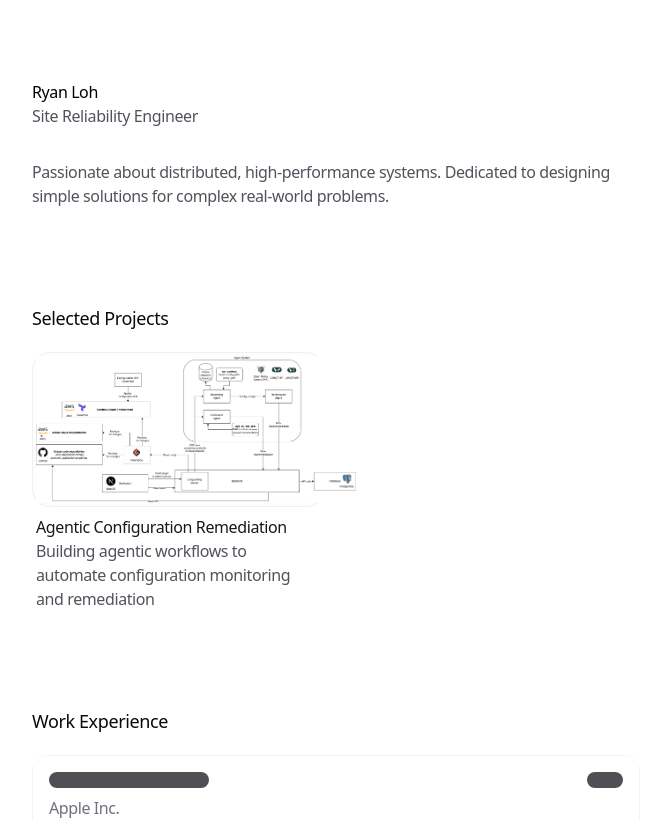
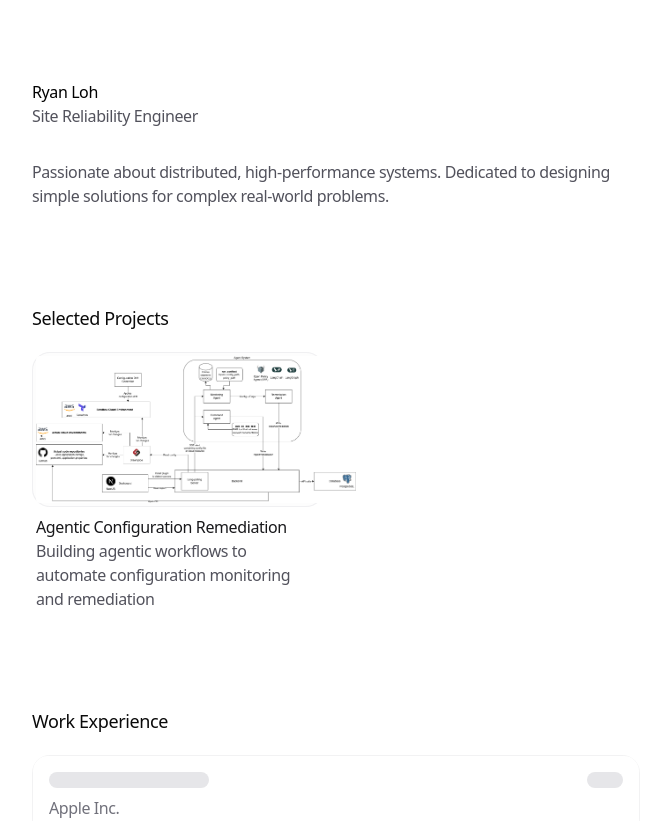
Before and after one commit to mrchoc/portfolio, a Next.js app: page / in a window 1280 px wide. Shown: the top 821 px of the page, without its empty margins (304-975 px from the left). Built offline with nearby package versions, Linux system fonts and the light colour scheme.

Commit message:
fixed job skeleton background for light theme

```diff
--- a/app/page.tsx
+++ b/app/page.tsx
@@ -196,7 +196,7 @@ export default function Personal() {
                       {job.title}
                     </h4>
                     ) : (
-                    <div className='h-4 w-[160px] bg-zinc-700 rounded-md animate-pulse duration-2000 mb-2'></div>
+                    <div className='h-4 w-[160px] bg-zinc-200 dark:bg-zinc-700 rounded-md animate-pulse duration-2000 mb-2'></div>
                     )
                     }
                     <p className="text-zinc-500 dark:text-zinc-400">
@@ -208,7 +208,7 @@ export default function Personal() {
                     {job.start}
                   </p>
                   ) : (
-                  <div className='h-4 w-[36.44px] bg-zinc-700 rounded-md animate-pulse duration-2000'></div>
+                  <div className='h-4 w-[36.44px] bg-zinc-200 dark:bg-zinc-700 rounded-md animate-pulse duration-2000'></div>
                   )
                   }
                 </div>
```
